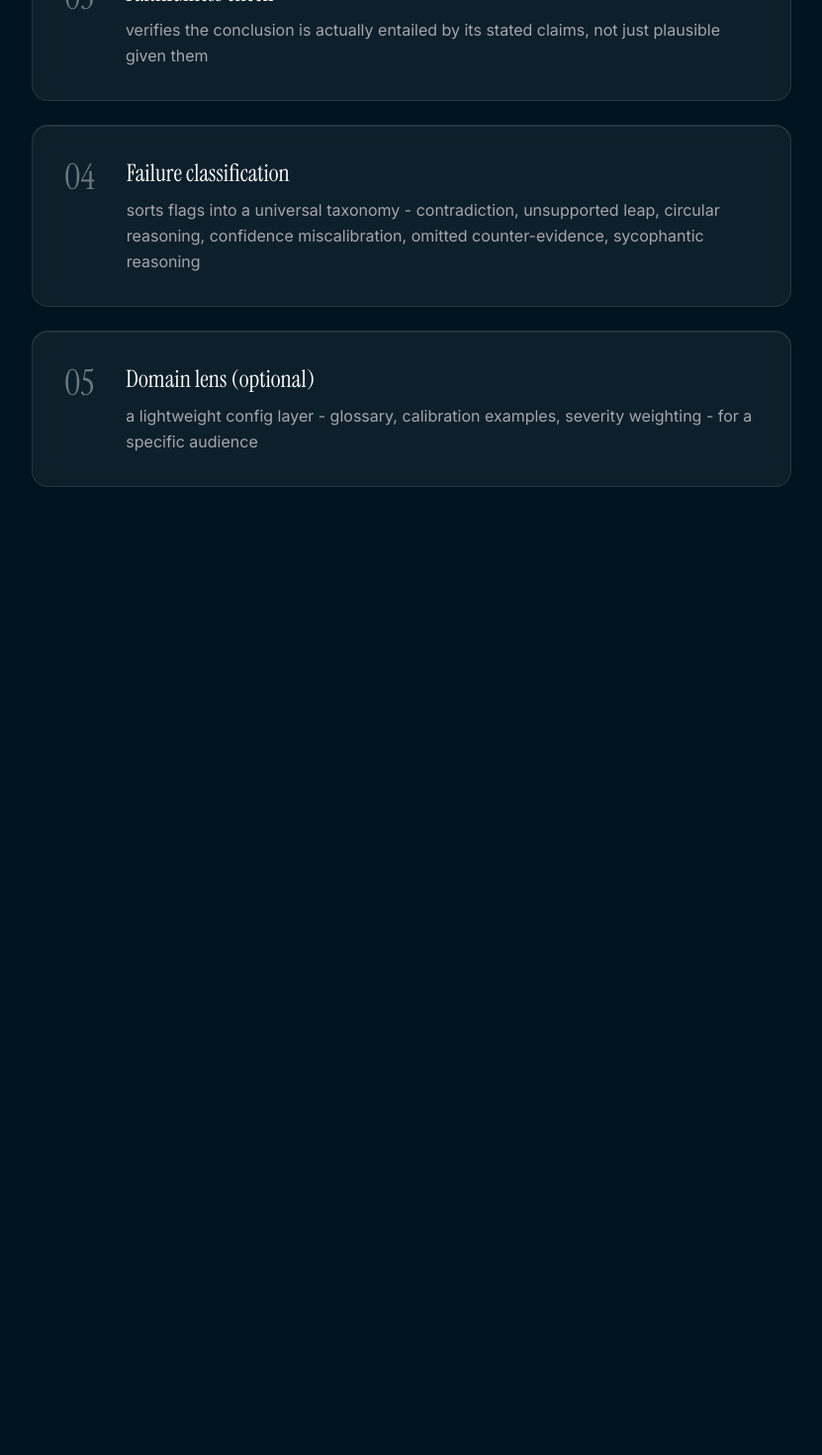
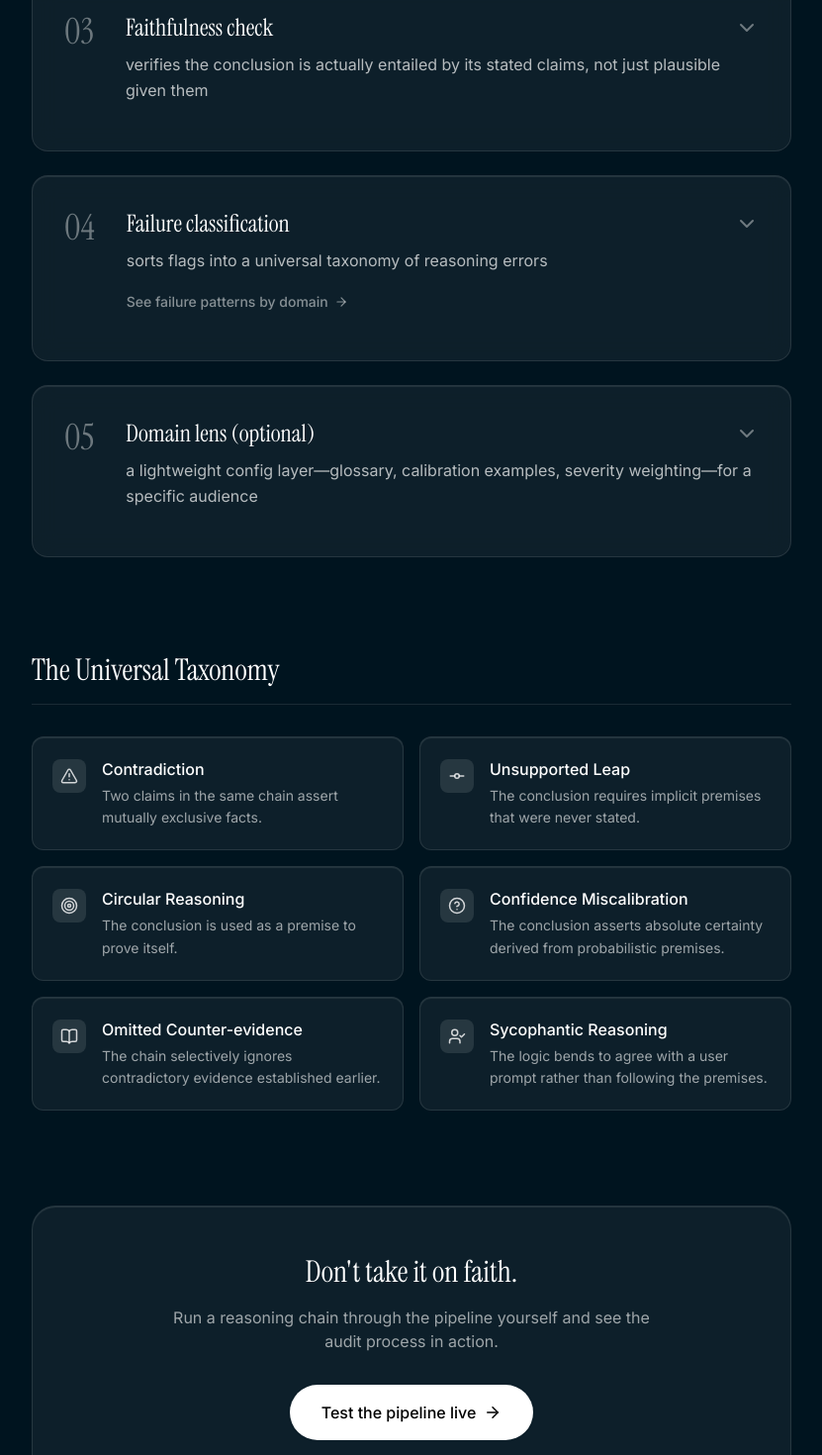
Before and after one commit to gurinderpreetbrraich-cyber/argus, a React (Vite) app: page /how-it-works in a window 1280 px wide. Shown: the part 680-2150 px from the top of the page at 99% size, without its empty margins (224-1055 px from the left). Before the commit the page ends 1268 px from the top, so only its background shows below. Built offline with nearby package versions, Linux system fonts and the light colour scheme.

Commit message:
feat: overhaul How It Works page with demonstrable examples and taxonomy block

```diff
--- a/src/pages/HowItWorks.jsx
+++ b/src/pages/HowItWorks.jsx
@@ -1,62 +1,195 @@
-import React from 'react';
+import React, { useState } from 'react';
+import { Link } from 'react-router-dom';
+import { ChevronDown, ChevronUp, ArrowRight, BookOpen, AlertTriangle, GitCommit, Target, HelpCircle, UserCheck } from 'lucide-react';
 
 const steps = [
   {
     number: '01',
     title: 'Claim decomposition',
     description: 'breaks the reasoning chain into a graph of atomic, checkable claims',
+    justification: 'Semantic parsing identifies declarative statements based on linguistic syntax, independent of the field-specific vocabulary used within those statements.',
+    exampleCode: `[
+  { "id": "c1", "text": "Patient presents with severe hypotension." },
+  { "id": "c2", "text": "Administer standard dose of drug X." },
+  { "id": "c3", "text": "Drug X is contraindicated in patients with low blood pressure." }
+]`
   },
   {
     number: '02',
     title: 'Cross-claim consistency check',
-    description: 'checks every claim pair for logical compatibility, domain-blind by construction',
+    description: 'checks every claim pair for logical compatibility',
+    justification: 'Entailment analysis operates strictly on logical structure (A contradicts B) rather than requiring ground-truth subject matter expertise.',
+    exampleCode: `Evaluating pairs...
+[c1 ↔ c2] -> PASS
+[c1 ↔ c3] -> PASS
+[c2 ↔ c3] -> CONFLICT DETECTED
+c2: "Administer standard dose of drug X."
+c3: "Drug X is contraindicated in patients with low blood pressure."`
   },
   {
     number: '03',
     title: 'Faithfulness check',
     description: 'verifies the conclusion is actually entailed by its stated claims, not just plausible given them',
+    justification: 'This verifies structural dependency—does the conclusion logically derive from the specific premises provided, regardless of whether the premises are universally true.',
+    exampleCode: `Conclusion: Administer drug X.
+Premises evaluated: [c1, c3]
+Entailment check: FAILED
+Reason: Premise c3 explicitly forbids the action in the conclusion.`
   },
   {
     number: '04',
     title: 'Failure classification',
-    description: 'sorts flags into a universal taxonomy - contradiction, unsupported leap, circular reasoning, confidence miscalibration, omitted counter-evidence, sycophantic reasoning',
+    description: 'sorts flags into a universal taxonomy of reasoning errors',
+    justification: 'Logical fallacies are mathematical structural flaws; a contradiction in DevOps is structurally identical to a contradiction in Law.',
+    exampleCode: `{
+  "flag_id": "f1",
+  "category": "Contradiction",
+  "severity": "High",
+  "explanation": "Claim 2 recommends drug X, but Claim 3 states it is contraindicated for low blood pressure, which the patient has (Claim 1)."
+}`
   },
   {
     number: '05',
     title: 'Domain lens (optional)',
-    description: 'a lightweight config layer - glossary, calibration examples, severity weighting - for a specific audience',
+    description: 'a lightweight config layer—glossary, calibration examples, severity weighting—for a specific audience',
+    justification: 'The core auditing engine is untouched. The lens acts merely as a localized translation dictionary and weighting system injected at inference time.',
+    exampleCode: `{
+  "domain": "medical",
+  "glossary_overrides": [
+    { "term": "hypotension", "implies": "low blood pressure" }
+  ],
+  "severity_weights": { "contradiction": 1.0 }
+}`
   }
 ];
 
+const taxonomy = [
+  { icon: AlertTriangle, name: "Contradiction", desc: "Two claims in the same chain assert mutually exclusive facts." },
+  { icon: GitCommit, name: "Unsupported Leap", desc: "The conclusion requires implicit premises that were never stated." },
+  { icon: Target, name: "Circular Reasoning", desc: "The conclusion is used as a premise to prove itself." },
+  { icon: HelpCircle, name: "Confidence Miscalibration", desc: "The conclusion asserts absolute certainty derived from probabilistic premises." },
+  { icon: BookOpen, name: "Omitted Counter-evidence", desc: "The chain selectively ignores contradictory evidence established earlier." },
+  { icon: UserCheck, name: "Sycophantic Reasoning", desc: "The logic bends to agree with a user prompt rather than following the premises." }
+];
+
 export default function HowItWorks() {
+  const [expandedStep, setExpandedStep] = useState(null);
+
+  const toggleStep = (index) => {
+    if (expandedStep === index) {
+      setExpandedStep(null);
+    } else {
+      setExpandedStep(index);
+    }
+  };
+
   return (
-    <div className="mx-auto max-w-4xl px-6 pt-32 pb-24 md:px-12 lg:px-16">
+    <div className="mx-auto max-w-4xl px-6 pt-32 pb-24 md:px-12 lg:px-16 font-body">
       <div className="mb-16">
-        <h1 className="animate-fade-rise font-display text-4xl sm:text-5xl font-medium tracking-tight">
+        <h1 className="animate-fade-rise font-display text-4xl sm:text-5xl font-medium tracking-tight text-white">
           How Argus reads a reasoning chain
         </h1>
-        <p className="animate-fade-rise mt-4 max-w-2xl text-lg text-muted-foreground" style={{ animationDelay: '0.2s' }}>
+        <p className="animate-fade-rise mt-4 max-w-2xl text-lg text-white/60 leading-relaxed" style={{ animationDelay: '0.2s' }}>
           Five steps, none of them domain-specific. The same pipeline audits a diagnosis, a contract clause, or an incident report.
         </p>
       </div>
 
-      <div className="flex flex-col gap-6">
-        {steps.map((step, index) => (
+      <div className="flex flex-col gap-6 mb-24">
+        {steps.map((step, index) => {
+          const isExpanded = expandedStep === index;
+          return (
             <div
               key={step.number}
-            className="liquid-glass animate-fade-rise flex flex-col gap-4 rounded-2xl p-8 sm:flex-row sm:items-start sm:gap-8"
+              className="liquid-glass animate-fade-rise flex flex-col rounded-2xl overflow-hidden transition-all duration-300"
               style={{ animationDelay: `${0.4 + index * 0.1}s` }}
             >
-            <span className="font-display text-4xl text-white/40 shrink-0">
+              <div
+                className="p-8 cursor-pointer hover:bg-white/5 transition-colors flex flex-col sm:flex-row sm:items-start sm:gap-8"
+                onClick={() => toggleStep(index)}
+              >
+                <span className="font-display text-4xl text-white/40 shrink-0 mb-4 sm:mb-0">
                   {step.number}
                 </span>
-            <div>
-              <h3 className="font-display text-2xl mb-2 text-white">{step.title}</h3>
-              <p className="text-muted-foreground leading-relaxed">{step.description}</p>
+                <div className="flex-grow">
+                  <div className="flex items-center justify-between mb-2">
+                    <h3 className="font-display text-2xl text-white">{step.title}</h3>
+                    {isExpanded ? <ChevronUp className="text-white/40" /> : <ChevronDown className="text-white/40" />}
+                  </div>
+                  <p className="text-white/70 leading-relaxed mb-4">{step.description}</p>
+
+                  {step.number === '04' && (
+                    <div className="mb-4">
+                      <Link to="/domains" className="inline-flex items-center gap-1.5 text-sm font-medium text-white/50 hover:text-white transition-colors">
+                        See failure patterns by domain <ArrowRight size={14} />
+                      </Link>
+                    </div>
+                  )}
+
+                  {isExpanded && (
+                    <div className="mt-6 pt-6 border-t border-white/10 animate-fade-rise">
+                      <div className="bg-white/5 border border-white/10 rounded-xl p-4 mb-4">
+                        <div className="text-xs uppercase tracking-wider text-white/40 mb-2">Why it's domain-blind</div>
+                        <p className="text-sm text-white/80">{step.justification}</p>
+                      </div>
+
+                      <div className="bg-black/40 border border-white/10 rounded-xl overflow-hidden">
+                        <div className="bg-white/5 px-4 py-2 border-b border-white/10 text-xs text-white/40 font-mono flex items-center justify-between">
+                          <span>Worked Example (Medical)</span>
+                        </div>
+                        <div className="p-4 overflow-x-auto">
+                          <pre className="text-sm font-mono leading-relaxed text-white/80">
+                            <code>{step.exampleCode}</code>
+                          </pre>
                         </div>
                       </div>
-        ))}
+                    </div>
+                  )}
+                </div>
               </div>
             </div>
           );
+        })}
+      </div>
+
+      {/* Universal Taxonomy Reference Block */}
+      <div className="animate-fade-rise mb-24" style={{ animationDelay: '0.9s' }}>
+        <h2 className="text-3xl font-display text-white mb-8 border-b border-white/10 pb-4">
+          The Universal Taxonomy
+        </h2>
+        <div className="grid sm:grid-cols-2 gap-4">
+          {taxonomy.map((item, idx) => {
+            const Icon = item.icon;
+            return (
+              <div key={idx} className="liquid-glass p-5 rounded-xl border border-white/10 flex items-start gap-4">
+                <div className="bg-white/10 p-2 rounded-lg shrink-0 mt-0.5">
+                  <Icon size={18} className="text-white/80" />
+                </div>
+                <div>
+                  <h4 className="font-medium text-white mb-1">{item.name}</h4>
+                  <p className="text-sm text-white/60 leading-relaxed">{item.desc}</p>
+                </div>
+              </div>
+            );
+          })}
+        </div>
+      </div>
+
+      {/* Bottom CTA */}
+      <div className="animate-fade-rise text-center" style={{ animationDelay: '1.0s' }}>
+        <div className="liquid-glass rounded-3xl p-12 inline-block w-full border border-white/10">
+          <h2 className="text-3xl font-display text-white mb-4">Don't take it on faith.</h2>
+          <p className="text-white/60 mb-8 max-w-lg mx-auto">
+            Run a reasoning chain through the pipeline yourself and see the audit process in action.
+          </p>
+          <Link
+            to="/demo"
+            className="inline-flex items-center gap-2 bg-white text-black px-8 py-4 rounded-full font-medium hover:bg-white/90 transition-all hover:scale-105"
+          >
+            Test the pipeline live <ArrowRight size={18} />
+          </Link>
+        </div>
+      </div>
+
+    </div>
+  );
 }
```
Lines whose indentation alone changed are shown as unchanged.
